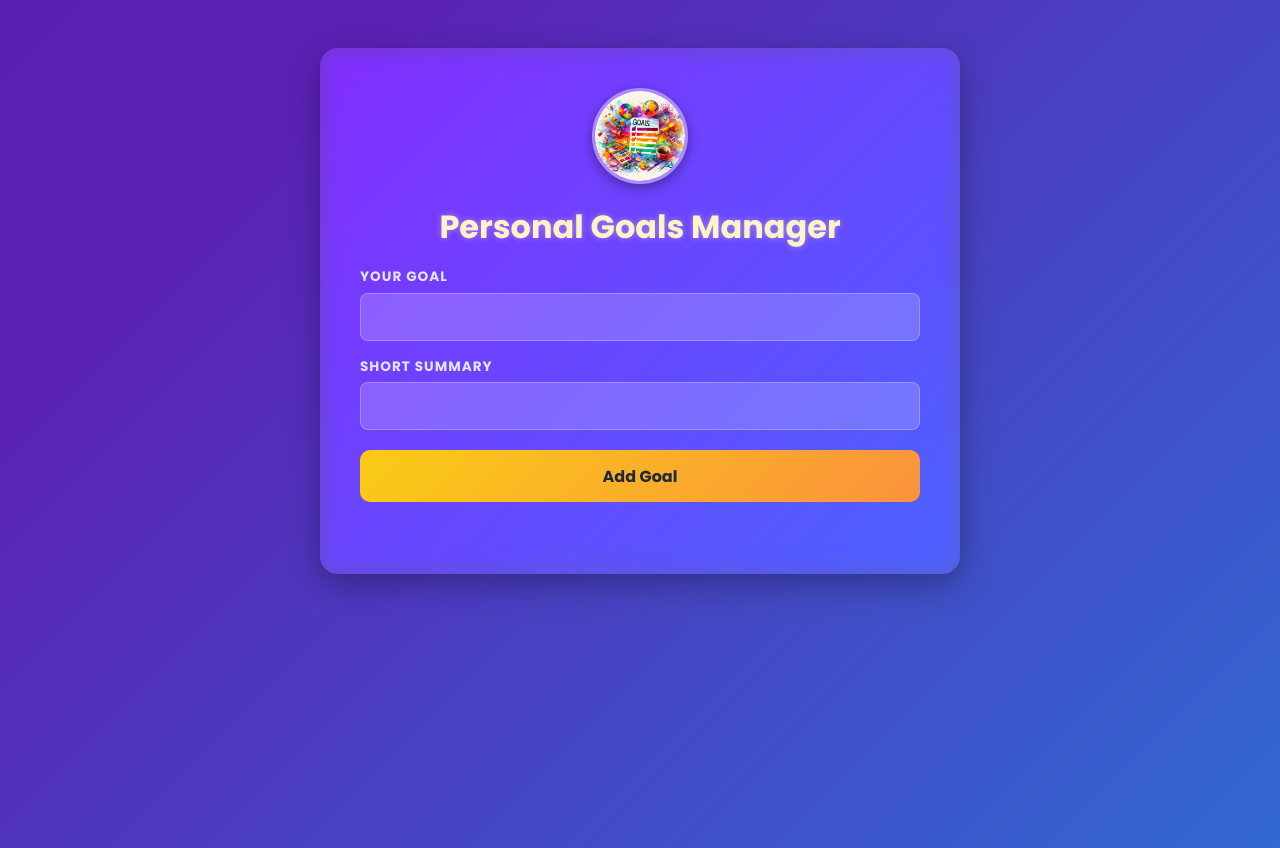
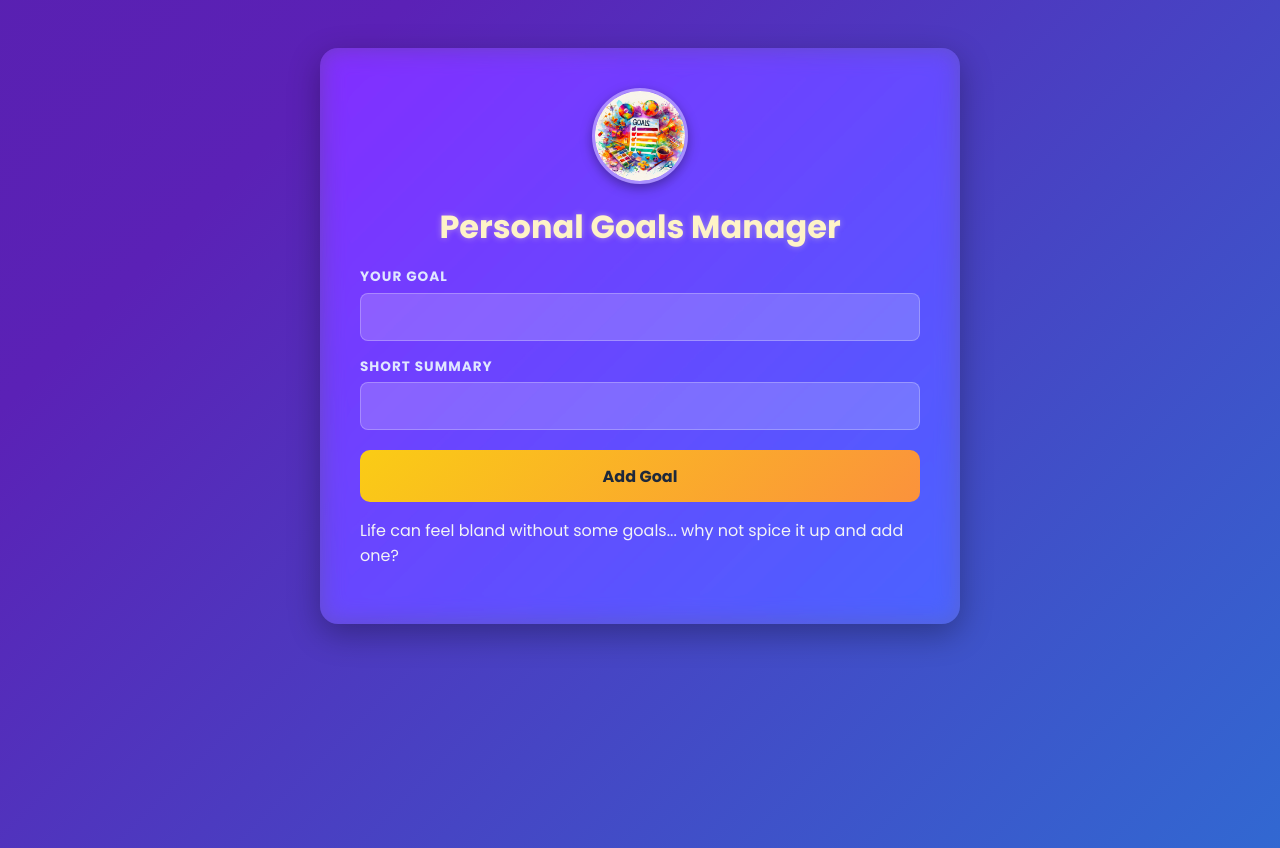
Before and after one commit to nrcoover/typescript-goal-manager, a React (Vite) app: page / in a window 1280 px wide. Built offline with nearby package versions, Linux system fonts and the light colour scheme.

Commit message:
Add hint/warning feature

```diff
--- a/src/components/CourseGoalList.tsx
+++ b/src/components/CourseGoalList.tsx
@@ -1,14 +1,39 @@
+import { ReactNode } from "react";
 import { CourseGoal as Goal } from "../types";
 import CourseGoal from "./CourseGoal";
+import InfoBox from "./InfoBox";
 
 interface CourseGoalListProps {
 	goals: Goal[];
 	onDeleteGoal: (id: number) => void;
 }
 
+const maximumGoalsCount = 6;
+
 const CourseGoalList = ({ goals, onDeleteGoal }: CourseGoalListProps) => {
+	if (goals.length === 0) {
+		return (
+			<InfoBox mode="hint">
+				Life can feel bland without some goals... why not spice it up and add
+				one?
+			</InfoBox>
+		);
+	}
+
+	let warningBox: ReactNode;
+
+	if (goals.length > maximumGoalsCount) {
+		warningBox = (
+			<InfoBox mode="warning" severity="high">
+				Hm... It's good to have ambition, but are you spreading yourself too
+				thin? Why not try focusing on fewer goals for now?
+			</InfoBox>
+		);
+	}
+
 	return (
 		<>
+			{warningBox}
 			<ul>
 				{goals.map((goal) => {
 					return (
--- /dev/null
+++ b/src/components/InfoBox.tsx
@@ -0,0 +1,26 @@
+import { type ReactNode } from "react";
+
+interface InfoBoxProps {
+	mode: "hint" | "warning";
+	severity?: "low" | "medium" | "high";
+	children: ReactNode;
+}
+
+const InfoBox = ({ mode, severity = "low", children }: InfoBoxProps) => {
+	if (mode === "hint") {
+		return (
+			<aside className="infobox infobox-hint">
+				<p>{children}</p>
+			</aside>
+		);
+	}
+
+	return (
+		<aside className={`infobox infobox-warning warning--${severity}`}>
+			<h2>Warning!</h2>
+			<p>{children}</p>
+		</aside>
+	);
+};
+
+export default InfoBox;
```
